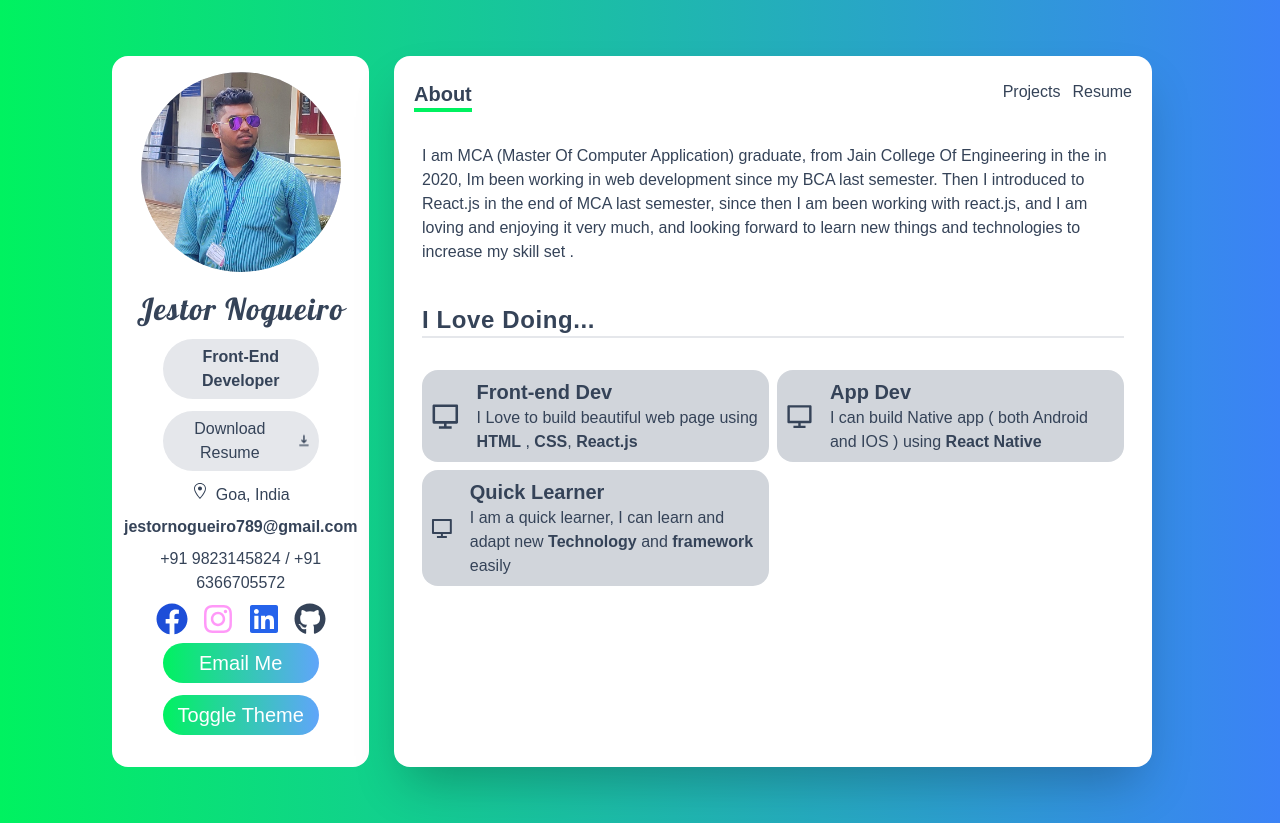
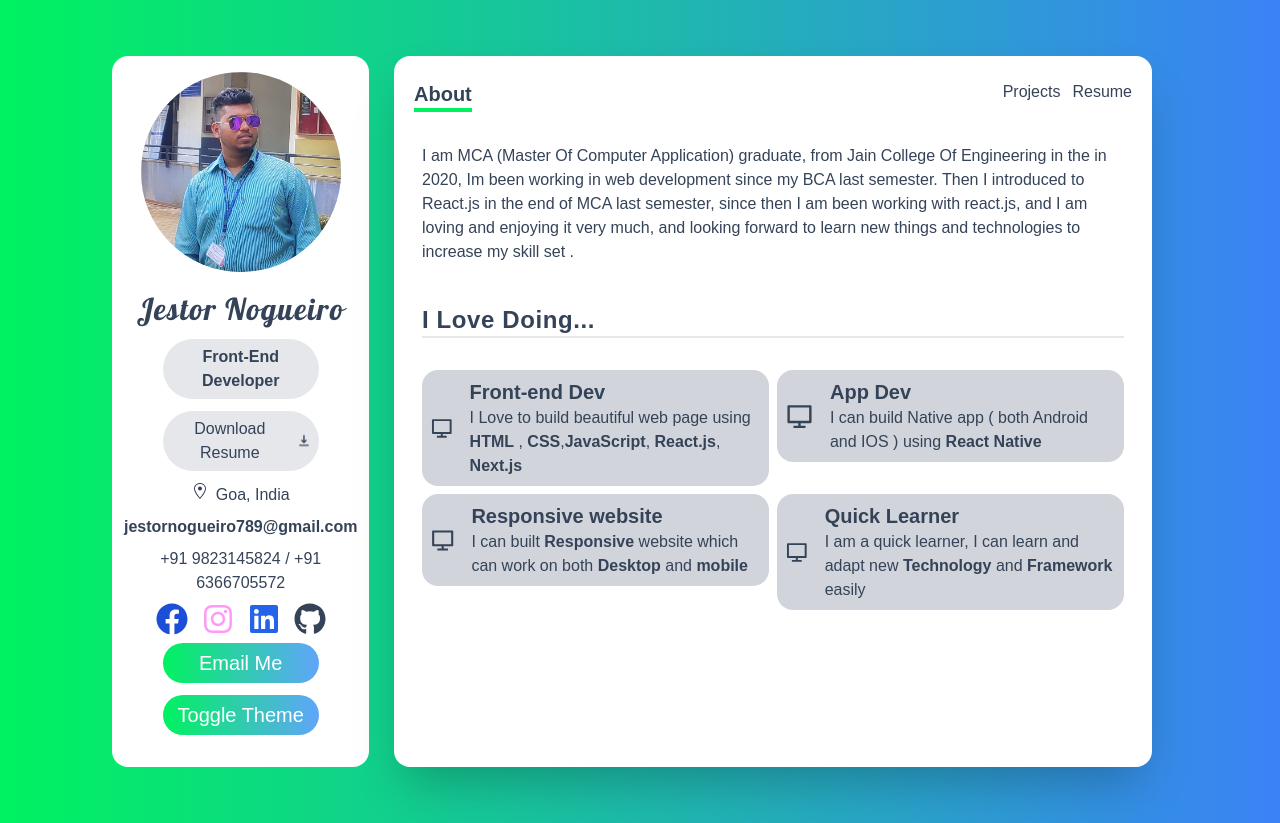
Before and after one commit to JestorNogueiro/portfolio, a Next.js app: page / in a window 1280 px wide. Built offline with nearby package versions, Linux system fonts and the light colour scheme.

Commit message:
added new project

```diff
--- a/data.ts
+++ b/data.ts
@@ -5,7 +5,7 @@ export const servicesProvided: IService[] = [
   {
     title: "Front-end Dev",
     about:
-      "I Love to build beautiful web page using <b>HTML</b> , <b>CSS</b>, <b>React.js</b>",
+      "I Love to build beautiful web page using <b>HTML</b> , <b>CSS</b>,<b>JavaScript</b>, <b>React.js</b>, <b>Next.js</b> ",
     Icon: RiComputerLine,
   },
   {
@@ -15,9 +15,15 @@ export const servicesProvided: IService[] = [
     Icon: RiComputerLine,
   },
   {
+    title: "Responsive website ",
+    about:
+      "I can built <b>Responsive</b> website which can work on both <b> Desktop</b> and <b>mobile</b> ",
+    Icon: RiComputerLine,
+  },
+  {
     title: "Quick Learner",
     about:
-      "I am a quick learner, I can learn and adapt new <b> Technology </b>and <b>framework</b> easily ",
+      "I am a quick learner, I can learn and adapt new <b> Technology </b>and <b>Framework</b> easily ",
     Icon: RiComputerLine,
   },
 ];
@@ -90,4 +96,14 @@ export const project: Project[] = [
     category: ["react"],
     tech: ["react.js", "contextAPI", "material UI", "firebase"],
   },
+  {
+    name: "Burger website",
+    description:
+      " It is Responsive website (only Front end included), which works perfectly on Mobile browser",
+    image_path: "",
+    deployed_url: "",
+    github_url: "",
+    category: ["react"],
+    tech: ["react.js", " Styled component"],
+  },
 ];
```
